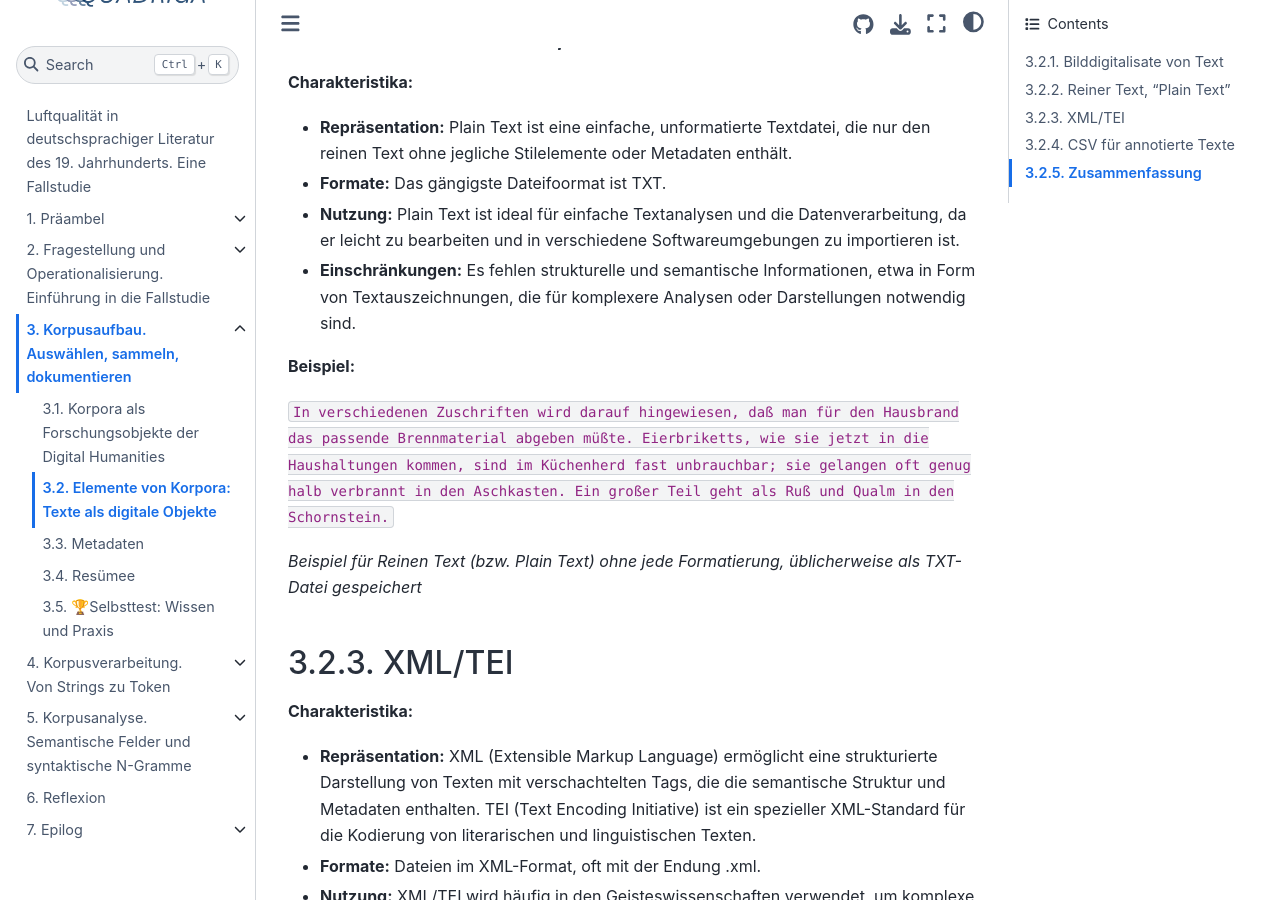
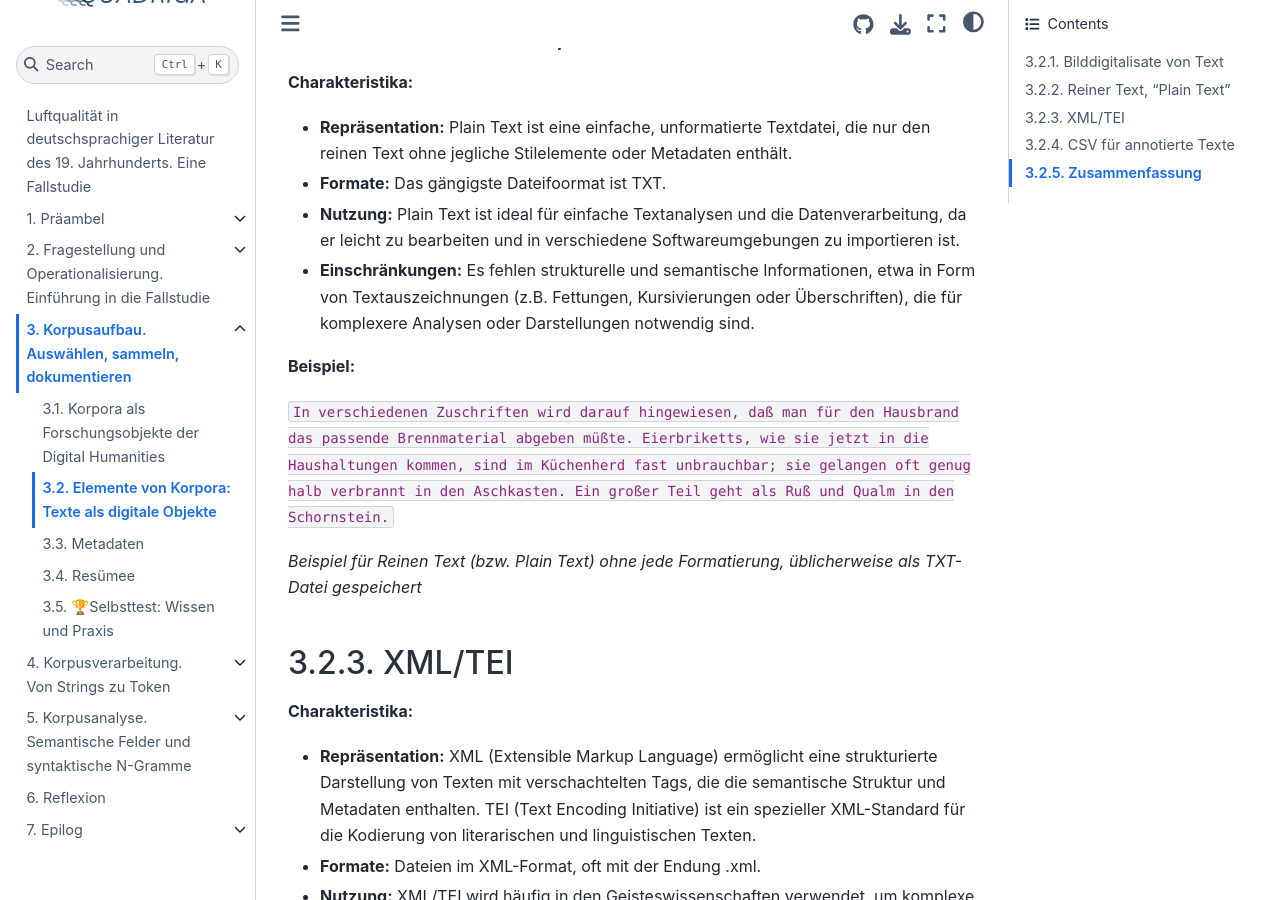
Before and after one commit to quadriga-dk/Text-Fallstudie-3, a Jupyter Book: the page built from corpus_collection/corpus-collection_text_as_digital_objects.md, in a window 1280 px wide and 900 px high, scrolled down 1215 px. Built offline with Jupyter Book 1.0.4 settings and Sphinx 7.4.7 and the Sphinx Book theme 1.1.4, drawn with Linux system fonts in a browser that asks for light colours; pages that are not in the unit, such as notebooks, are missing from menus.

Commit message:
add examples to explain Textauszeichnungen
Fixes #166

```diff
--- a/corpus_collection/corpus-collection_text_as_digital_objects.md
+++ b/corpus_collection/corpus-collection_text_as_digital_objects.md
@@ -35,7 +35,7 @@ name: Snippet eines Bilddigitalisats
 - **Repräsentation:** Plain Text ist eine einfache, unformatierte Textdatei, die nur den reinen Text ohne jegliche Stilelemente oder Metadaten enthält.
 - **Formate:** Das gängigste Dateifoormat ist TXT.
 - **Nutzung:** Plain Text ist ideal für einfache Textanalysen und die Datenverarbeitung, da er leicht zu bearbeiten und in verschiedene Softwareumgebungen zu importieren ist.
-- **Einschränkungen:** Es fehlen strukturelle und semantische Informationen, etwa in Form von Textauszeichnungen, die für komplexere Analysen oder Darstellungen notwendig sind.
+- **Einschränkungen:** Es fehlen strukturelle und semantische Informationen, etwa in Form von Textauszeichnungen (z.B. Fettungen, Kursivierungen oder Überschriften), die für komplexere Analysen oder Darstellungen notwendig sind.
 
 **Beispiel:**
 
```
